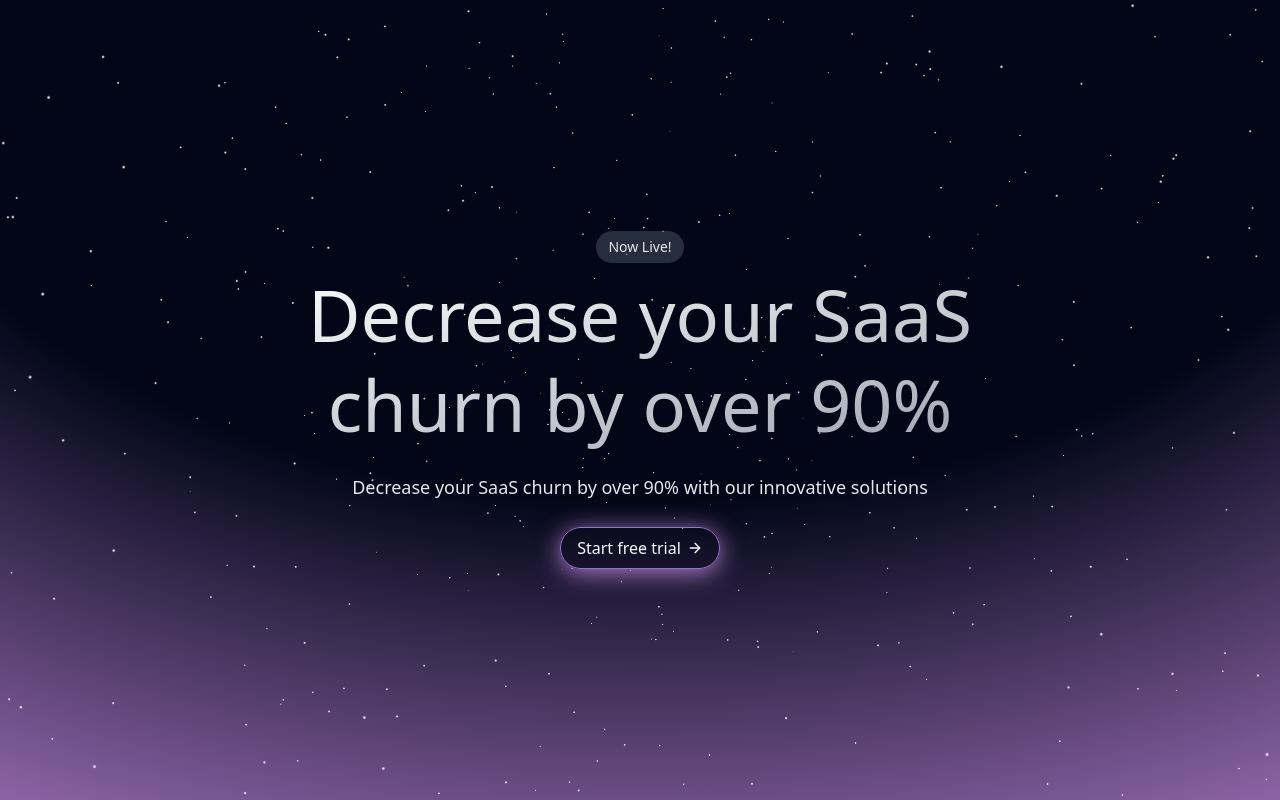
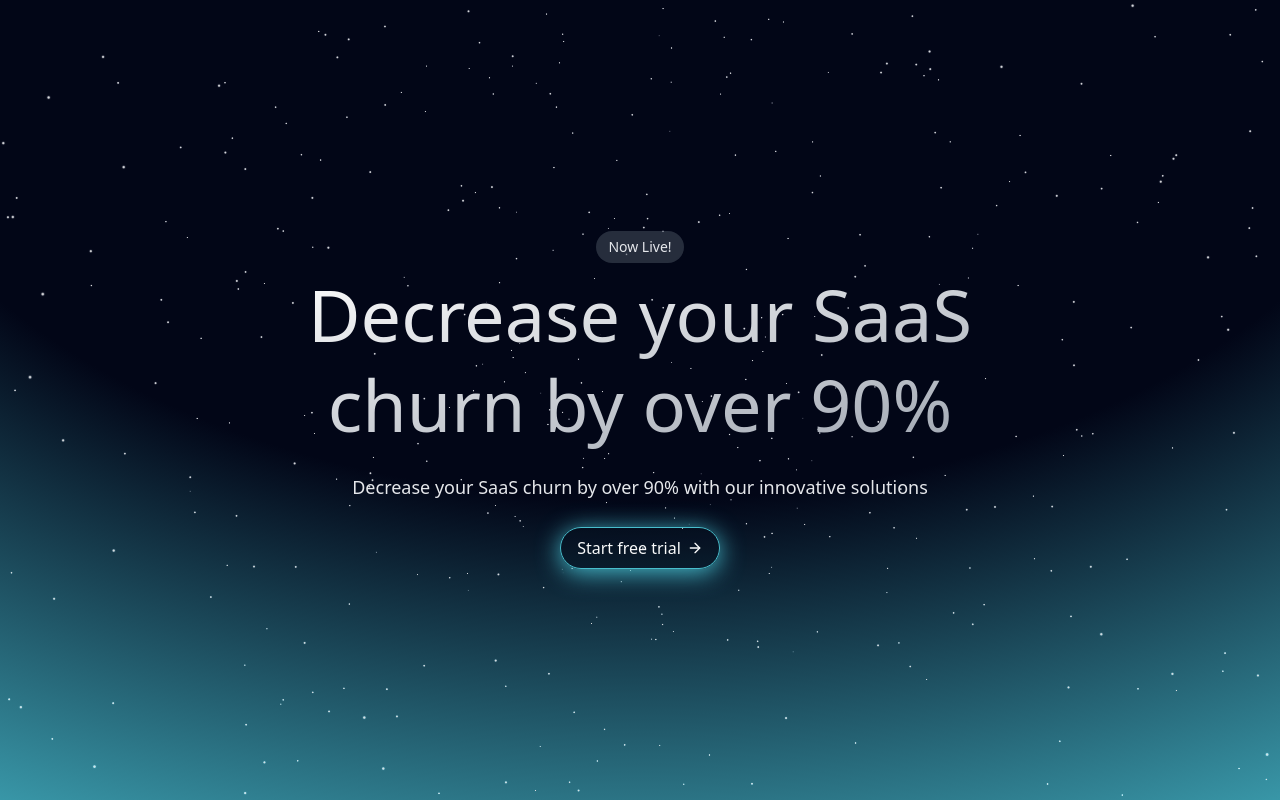
Before and after one commit to deosagar130-collab/Fe, a React (Vite) app: page / in a window 1280 px wide. Built offline with nearby package versions, Linux system fonts and the light colour scheme.

Commit message:
fix: update color palette in AuroraHero component

```diff
--- a/src/App.jsx
+++ b/src/App.jsx
@@ -1,9 +1,10 @@
 import { AuroraHero } from "./components/Hero";
+
 function App() {
   return (
-    <>
+    <div className="App">
       <AuroraHero />
-    </>
+    </div>
   );
 }
 
--- a/src/components/Hero.jsx
+++ b/src/components/Hero.jsx
@@ -10,7 +10,7 @@ import {
 } from "framer-motion";
 import axios from "axios";
 
-const COLORS_TOP = ["#13FFAA", "#1E67C6", "#CE84CF", "#DD335C"];
+const COLORS_TOP = ["#FF6B6B", "#4ECDC4", "#45B7D1", "#96CEB4"];
 
 export const AuroraHero = () => {
   const color = useMotionValue(COLORS_TOP[0]);
```
